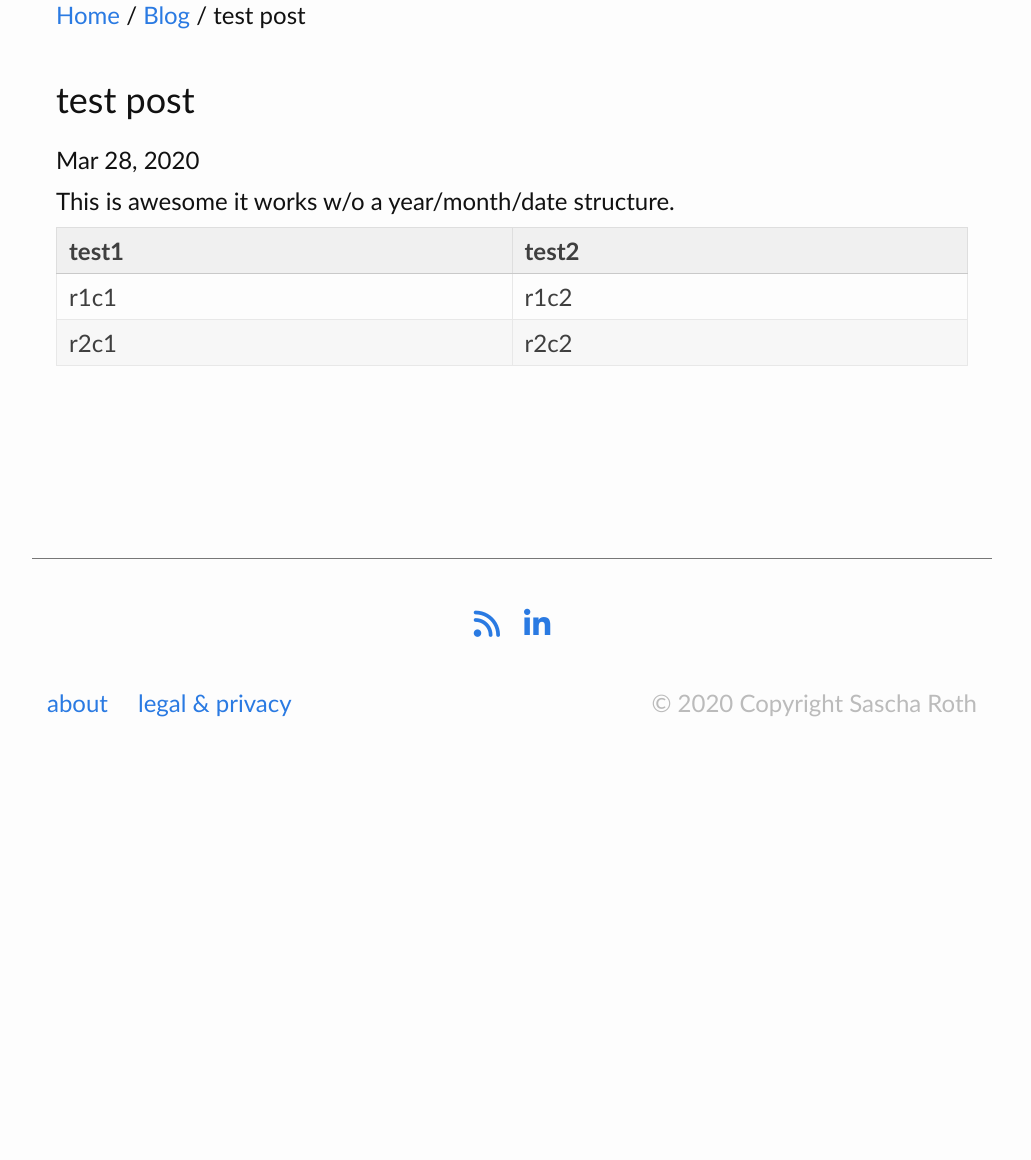
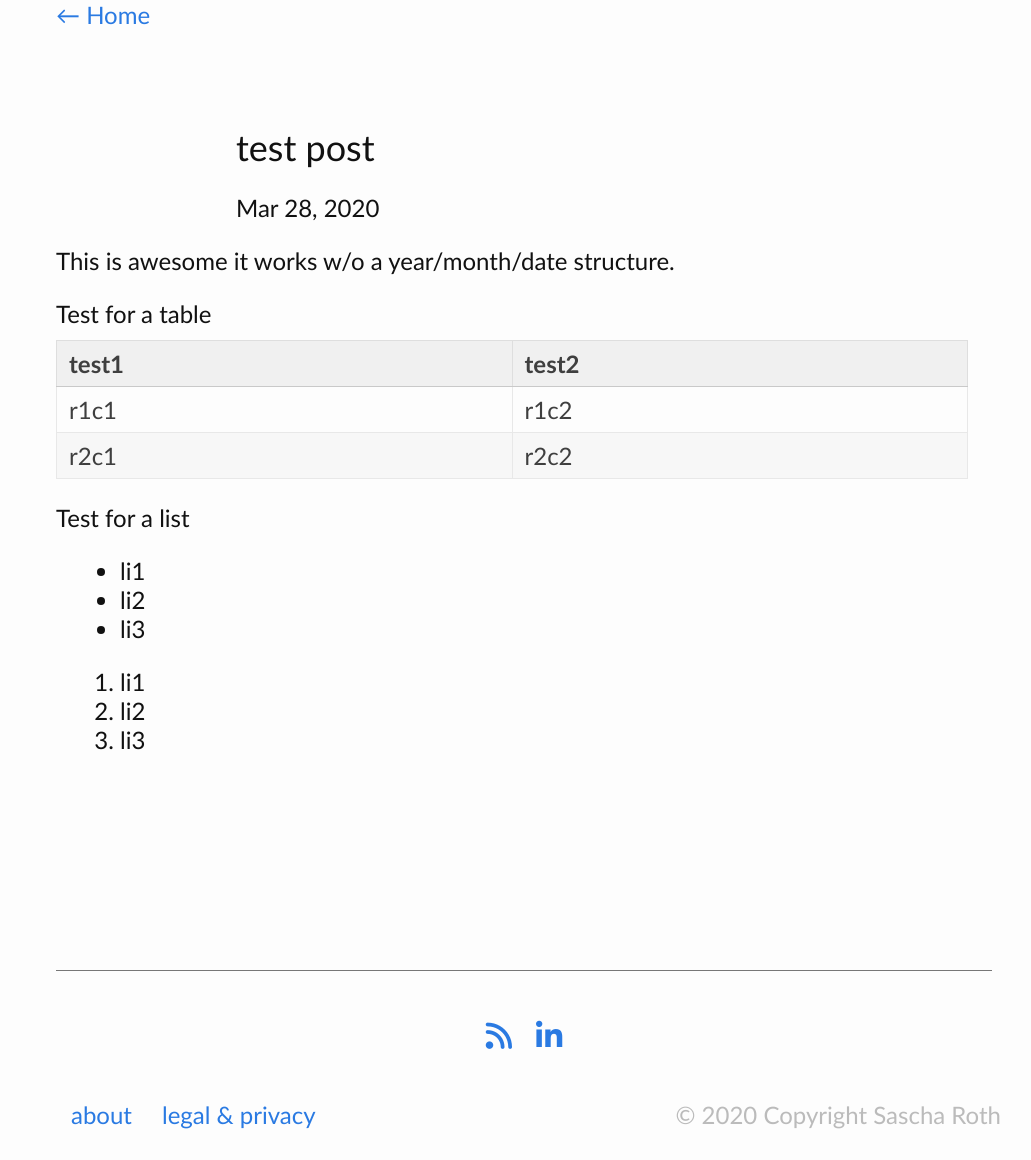
Before and after one commit to Ashjawik/ashjawik.github.io, a Jekyll site: the page built from _posts/2020-03-28-test.markdown, in a window 1280 px wide. Shown: the whole page, without its empty margins (128-1159 px from the left). Built offline with Jekyll 4.4.1, drawn with Linux system fonts in a browser that asks for light colours; nearby versions of some CDN libraries; before the commit the page ends 900 px from its top, so only the background shows below that.

Commit message:
adopted best practice to reset all html elements

```diff
--- a/_layouts/post.html
+++ b/_layouts/post.html
@@ -2,37 +2,31 @@
 layout: default
 ---
 
-<article
-  class="post h-entry"
-  itemscope
-  itemtype="http://schema.org/BlogPosting"
->
+<article class="post h-entry" itemscope itemtype="http://schema.org/BlogPosting">
+
     <head>
         <title>{{ page.title }}</title>
     </head>
     <header class="post-header">
         <div class="post-back">
-      {% include breadcrumbs.html %}
+            <a class="black-link" href="{{ site.url | relative_url }}">
+                ← {{ site.moving.back_to }}
+            </a>
         </div>
-
+        <div class="content-wrapper">
             <h1 class="post-title p-name" itemprop="name headline">
                 {{ page.title | escape }}
             </h1>
             <p class="post-meta">
-      <time
-        class="dt-published"
-        datetime="{{ page.date | date_to_xmlschema }}"
-        itemprop="datePublished"
-      >
+                <time class="dt-published" datetime="{{ page.date | date_to_xmlschema }}" itemprop="datePublished">
                     {%- assign date_format = "%b %-d, %Y" -%}
                     {{ page.date | date: date_format }}
                 </time>
                 {%- if page.author -%} •
-      <span itemprop="author" itemscope itemtype="http://schema.org/Person"
-        ><span class="p-author h-card" itemprop="name">{{
+                <span itemprop="author" itemscope itemtype="http://schema.org/Person"><span class="p-author h-card"
+                        itemprop="name">{{
           page.author | escape
-        }}</span></span
-      >
+        }}</span></span>
                 {%- endif -%}
             </p>
     </header>
@@ -40,6 +34,6 @@ layout: default
     <div class="post-content e-content" itemprop="articleBody">
         {{ content }}
     </div>
-
+    </div>
     <a class="u-url" href="{{ page.url | relative_url }}" hidden></a>
 </article>
--- a/_posts/2020-03-28-test.markdown
+++ b/_posts/2020-03-28-test.markdown
@@ -11,7 +11,19 @@ categories:
 
 This is awesome it works w/o a year/month/date structure.
 
+Test for a table
+
 | test1  | test2  |
 |---|---|
 | r1c1  | r1c2  |
 |r2c1|r2c2|
+
+Test for a list
+
+- li1
+- li2
+- li3
+
+1. li1
+2. li2
+3. li3
--- a/_sass/ashjawik/_base.scss
+++ b/_sass/ashjawik/_base.scss
@@ -1,30 +1,10 @@
-/**
- * Reset some basic elements
- */
-body,
-h1,
-h2,
-h3,
-h4,
-h5,
-h6,
-p,
-blockquote,
-pre,
-hr,
-dl,
-dd,
-ol,
-ul,
-figure {
-    margin: 0;
-    padding: 0;
-}
-
 /* fluid typography */
 html {
     @include fluid-type($on-medium, $on-large, $small-font-size, $base-font-size);
-    line-height: calc($small-line-height + ($base-line-height - $small-line-height) * ((100vw - $on-medium)/($on-large - $on-medium)));
+    line-height: calc(
+        $small-line-height + ($base-line-height - $small-line-height) *
+            ((100vw - $on-medium) / ($on-large - $on-medium))
+    );
 }
 
 /**
@@ -94,6 +74,21 @@ h5,
 h6 {
     margin-top: 2rem;
     font-weight: $base-font-weight;
+}
+
+/**
+  * Lists
+  */
+ul,
+ol {
+    margin-left: $spacing-unit;
+}
+
+/*li {
+    > ul,
+    > ol {
+        margin-bottom: 0;
+    }
 }
 
 /**
--- /dev/null
+++ b/_sass/ashjawik/_reset.scss
@@ -0,0 +1,57 @@
+/* http://meyerweb.com/eric/tools/css/reset/
+   v2.0 | 20110126
+   License: none (public domain)
+*/
+
+// https://catswhocode.com/web-development-best-practices/
+
+html, body, div, span, applet, object, iframe,
+h1, h2, h3, h4, h5, h6, p, blockquote, pre,
+a, abbr, acronym, address, big, cite, code,
+del, dfn, em, font, img, ins, kbd, q, s, samp,
+small, strike, strong, sub, sup, tt, var,
+b, u, i, center,
+dl, dt, dd, ol, ul, li,
+fieldset, form, label, legend,
+table, caption, tbody, tfoot, thead, tr, th, td {
+	margin: 0;
+	padding: 0;
+	border: 0;
+	outline: 0;
+	font-size: 100%;
+	vertical-align: baseline;
+	background: transparent;
+}
+body {
+	line-height: 1;
+}
+ol, ul {
+	list-style: none;
+}
+blockquote, q {
+	quotes: none;
+}
+blockquote:before, blockquote:after,
+q:before, q:after {
+	content: '';
+	content: none;
+}
+
+/* remember to define focus styles! */
+:focus {
+	outline: 0;
+}
+
+/* remember to highlight inserts somehow! */
+ins {
+	text-decoration: none;
+}
+del {
+	text-decoration: line-through;
+}
+
+/* tables still need 'cellspacing="0"' in the markup */
+table {
+	border-collapse: collapse;
+	border-spacing: 0;
+}
```
Lines whose indentation alone changed are shown as unchanged.
